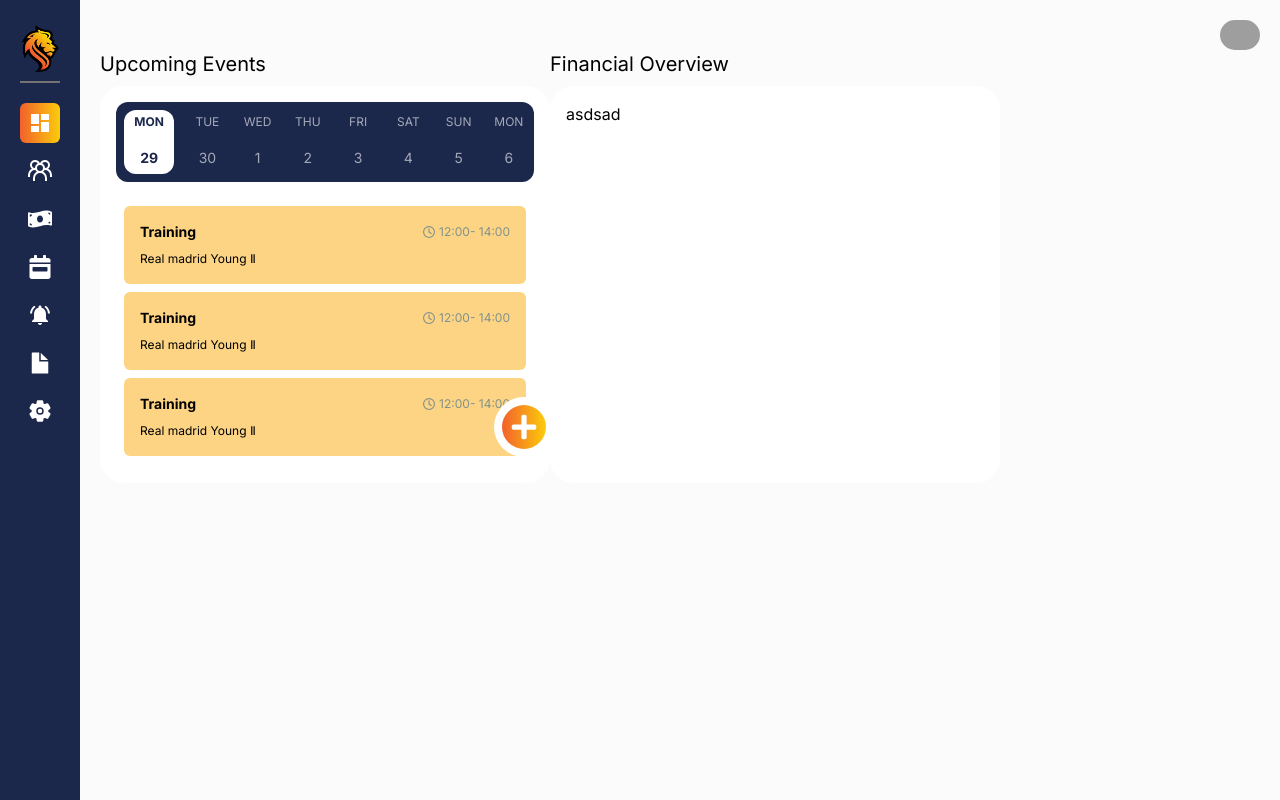
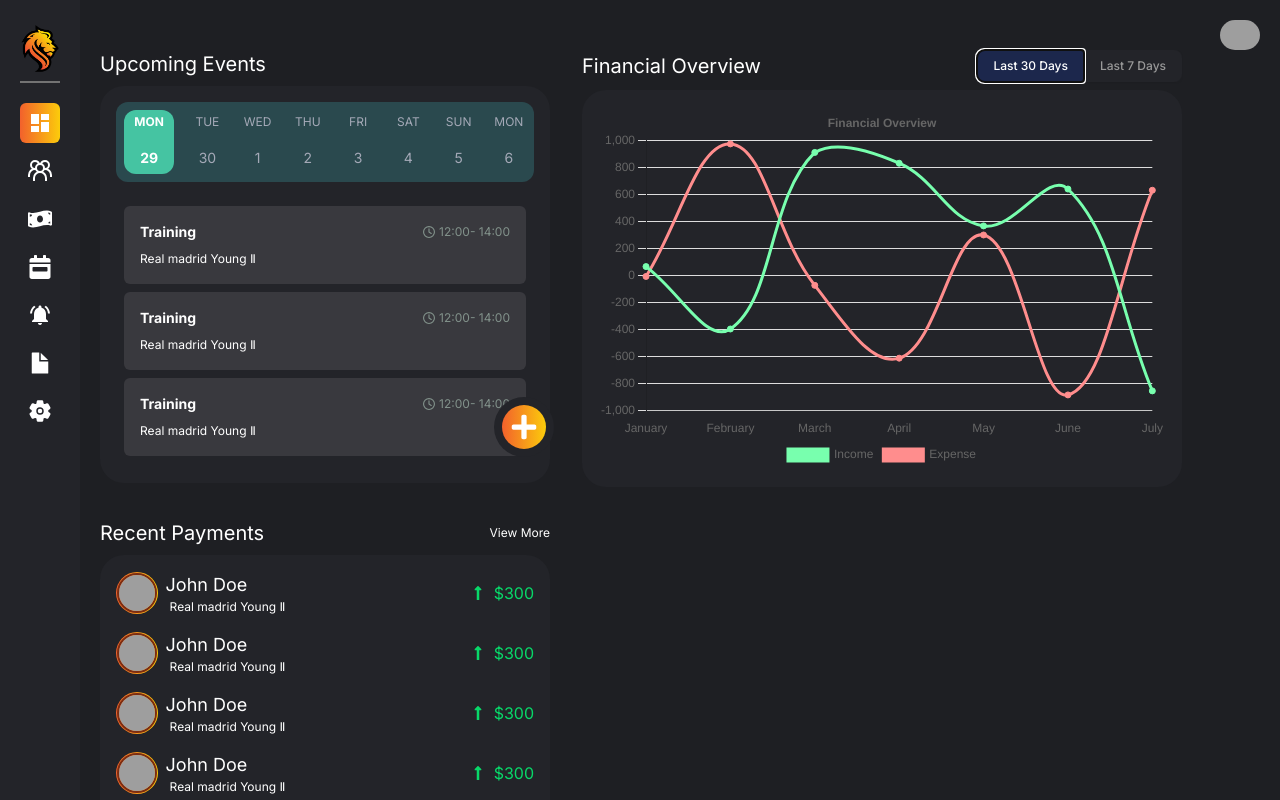
Before and after one commit to nadav2150/champifiB2B, a Next.js app: page /dashboard in a window 1280 px wide. Shown: the top 800 px of the page. Built offline with nearby package versions, Linux system fonts and the light colour scheme; grey boxes are pictures that could not be loaded.

Commit message:
add payments widget

```diff
--- a/app/dashboard/page.tsx
+++ b/app/dashboard/page.tsx
@@ -22,10 +22,10 @@ export default function Dashboard() {
               alt="Picture of the author"
             />
       </div>
-      <div id='body' className="flex flex-wrap">
+      <div id='body' className="flex flex-wrap gap-8">
         <CalendarWidget />
         <FinancialWidget/>
-        {/* <PaymentsWidget /> */}
+        <PaymentsWidget />
         {/* <PaymentsWidget />
         <TeamWidget/>
 
--- a/app/layout.tsx
+++ b/app/layout.tsx
@@ -16,7 +16,7 @@ export default function RootLayout({
   children: React.ReactNode;
 }>) {
   return (
-    <html lang="en" className="">
+    <html lang="en" className="dark">
       <body   className={`${inter.className} dark:bg-[#1E1F23] dark:text-white`}>
         <div className="flex">
         <SideBar />
--- a/components/FinancialWidget.tsx
+++ b/components/FinancialWidget.tsx
@@ -1,13 +1,106 @@
 import type { FC } from "react";
+import { Line } from "react-chartjs-2";
+import { faker } from "@faker-js/faker";
+
+import {
+  Chart as ChartJS,
+  CategoryScale,
+  LinearScale,
+  PointElement,
+  LineElement,
+  Title,
+  Tooltip,
+  Legend,
+} from "chart.js";
+
+ChartJS.register(
+  CategoryScale,
+  LinearScale,
+  PointElement,
+  LineElement,
+  Title,
+  Tooltip,
+  Legend
+);
+
+export const options = {
+  responsive: true,
+  maintainAspectRatio: false,
+  plugins: {
+    legend: {
+      position: "bottom" as const,
+    },
+    title: {
+      display: true,
+      text: "Financial Overview",
+    },
+  },
+  scales: {
+    x: {
+      grid: {
+        display: false,
+      },
+    },
+    y: {
+      grid: {
+        color: "#DDDDDD",
+      },
+    },
+  },
+  elements: {
+    line: {
+      tension: 0.4, // This value makes the line more curved. Range is from 0 (straight line) to 1 (max curve)
+    },
+  },
+};
+
+const labels = ["January", "February", "March", "April", "May", "June", "July"];
+
+export const data = {
+  labels,
+  datasets: [
+    {
+      label: "Income",
+      data: labels.map(() => faker.datatype.number({ min: -1000, max: 1000 })),
+      borderColor: "#78FFAE",
+      backgroundColor: "#78FFAE",
+    },
+    {
+      label: "Expense",
+      data: labels.map(() => faker.datatype.number({ min: -1000, max: 1000 })),
+      borderColor: "#FF8D8D",
+      backgroundColor: "#FF8D8D",
+    },
+  ],
+};
 
 interface FinancialWidgetProps {}
 
 const FinancialWidget: FC<FinancialWidgetProps> = () => {
   return (
-    <div className=" w-[450px]">
-      <div className="text-xl dark:text-white">Financial Overview</div>
-      <div className=" p-4 flex flex-col mt-2 dark:bg-[#232429] bg-[#FFFFFF] h-[397px] rounded-3xl">
-        asdsad
+    <div className=" w-[600px] xs:max-sm:w-[450px]">
+      <div className="flex justify-between items-center">
+        <div className="text-xl dark:text-white">Financial Overview</div>
+
+        <div className="inline-flex rounded-md shadow-sm" role="group">
+          <button
+            type="button"
+            autoFocus={true}
+            className="px-4  py-2 text-xs font-medium text-gray-900 bg-white rounded-s-lg hover:bg-gray-100   hover:text-blue-700 focus:z-10  focus:bg-[#1C274C] focus:text-white dark:bg-[#232429]  dark:text-[#999999] dark:hover:text-white dark:hover:bg-gray-700  dark:focus:text-white dark:focus:bg-[#1C274C]"
+          >
+           Last 30 Days
+          </button>
+          <button
+            type="button"
+            className="px-4 py-2 text-xs font-medium text-gray-900 bg-white  rounded-e-lg  border-gray-200 hover:bg-gray-100 hover:text-blue-700 focus:z-10 focus:bg-[#1C274C] focus:text-white    dark:bg-[#232429] dark:text-[#999999] dark:hover:text-white dark:hover:bg-gray-700 dark:focus:bg-[#1C274C] dark:focus:text-white"
+          >
+             Last 7 Days
+          </button>
+        </div>
+      </div>
+
+      <div className=" p-4 flex flex-col mt-2 dark:bg-[#232429] bg-[#FFFFFF] h-[397px] min rounded-3xl">
+        <Line options={options} data={data} />
       </div>
     </div>
   );
--- a/components/PaymentsWidget.tsx
+++ b/components/PaymentsWidget.tsx
@@ -1,17 +1,51 @@
-
-
 import type { FC } from "react";
-import AvatarListItem from "./AvatarListItem";
-import Link from "next/link";
-import Carousel from 'react-bootstrap/Carousel';
-
+import Image from "next/image";
+import { FaLongArrowAltUp } from "react-icons/fa";
 
 interface PaymentsWidgetProps {}
 
 const PaymentsWidget: FC<PaymentsWidgetProps> = () => {
   return (
-    <div className="">
-      <div className=" overflow-scroll no-scrollbar bg-white  h-72 rounded-3xl p-3">
+    <div className=" w-[450px]">
+      <div className="flex justify-between items-center">
+        <div className="text-xl dark:text-white">Recent Payments</div>
+        <div className="text-xs text-[#999999] dark:text-white">View More</div>
+      </div>
+
+      <div className=" p-4  mt-2 dark:bg-[#232429] bg-[#FFFFFF] h-[397px] rounded-3xl">
+        <div className="flex h-full flex-col gap-4 overflow-scroll no-scrollbar">
+          {Array.from({ length: 30 }).map((item) => {
+            return (
+              <div className="flex justify-between">
+                <div className="flex w-fit items-center gap-2">
+                  <div className="bg-gradient-to-r from-[#F2612C] to-[#FCCC0B] rounded-full p-[0.8px]">
+                  <Image
+                    src="https://i.pravatar.cc"
+                    width={40}
+                    height={40}
+                    className=" rounded-full  h-[40px]  border-orange-900 border-2"
+                    alt="Picture of the author"
+                  />
+                  </div>
+
+                  <div>
+                    <p className=" text-lg dark:text-white">John Doe</p>
+                    <p className="text-xs pl-1 text-[#999999] dark:text-white">
+                      Real madrid Young Ⅱ
+                    </p>
+                  </div>
+                </div>
+
+                <div className="flex items-center gap-2">
+                  <FaLongArrowAltUp color="#08D869" />
+                  <p className="text-[#08D869]">$300</p>
+                </div>
+              </div>
+            );
+          })}
+        </div>
+      </div>
+      {/* <div className=" overflow-scroll no-scrollbar bg-white  h-72 rounded-3xl p-3">
         <div className="flex justify-between items-center">
           <h2 className="text-xl text-slate-700">Recent Payments</h2>
           <Link
@@ -26,7 +60,7 @@ const PaymentsWidget: FC<PaymentsWidgetProps> = () => {
             <AvatarListItem key={index} />
           ))}
         </div>
-      </div>
+      </div> */}
     </div>
   );
 };
--- a/package.json
+++ b/package.json
@@ -9,8 +9,10 @@
     "lint": "next lint"
   },
   "dependencies": {
+    "@faker-js/faker": "^8.4.1",
     "chart.js": "^4.4.2",
     "date-fns": "^3.6.0",
+    "faker": "^6.6.6",
     "next": "14.2.3",
     "react": "^18",
     "react-bootstrap": "^2.10.2",
```
Also changed, not shown: 1 other file (tests, documents, lock files or other folders).
